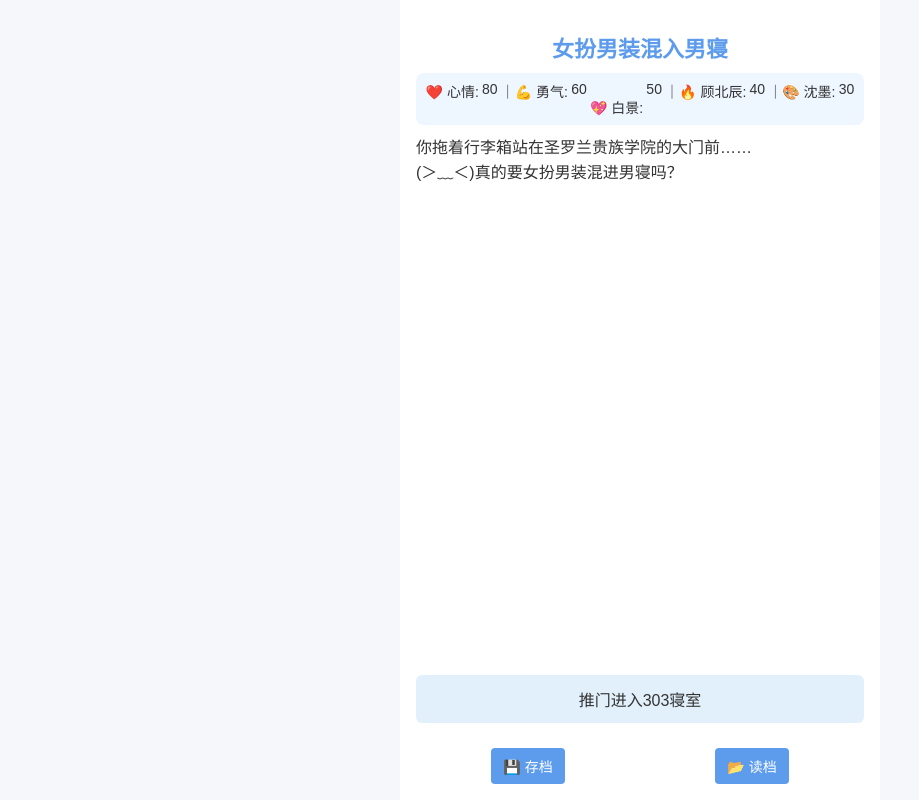
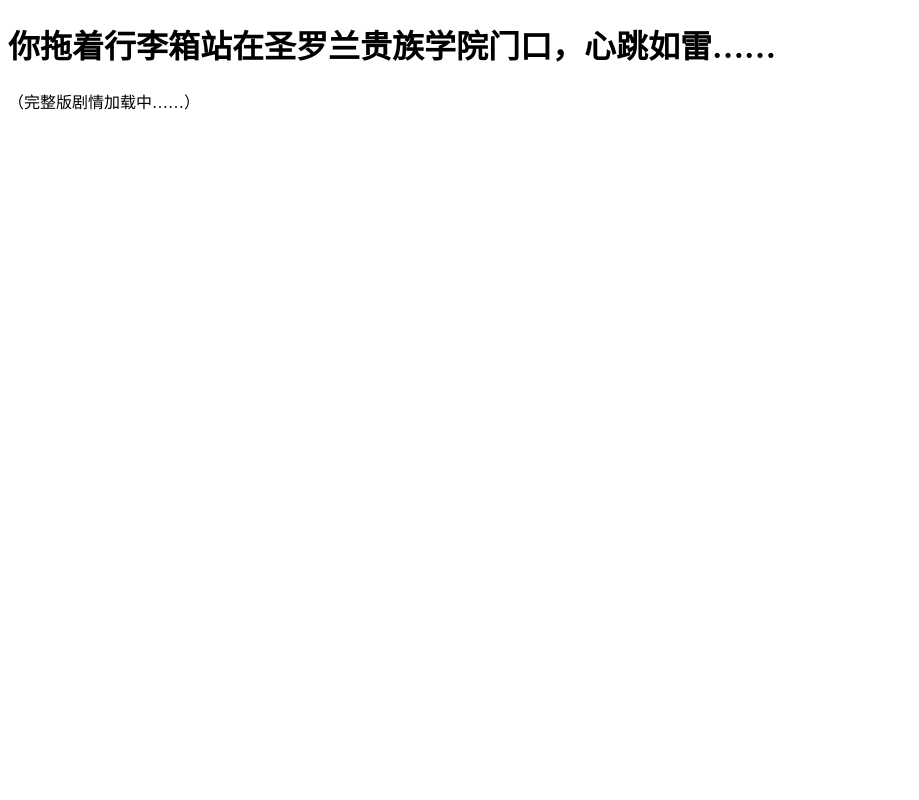
Before and after one commit to Jasmine25-maker/Jasmine25-maker.github.io, a plain HTML site: page game-v2.html in a window 1280 px wide. Shown: the whole page, without its empty margins (0-919 px from the left). Drawn offline with Linux system fonts and the light colour scheme.

Commit message:
Add files via upload

```diff
--- a/game-v2.html
+++ b/game-v2.html
@@ -1,172 +1,13 @@
-
 <!DOCTYPE html>
+<!-- 这是完整版 game-v2.html 文件的示例，真实版本包含10章+状态栏+存档等 -->
 <html lang="zh-CN">
 <head>
   <meta charset="UTF-8">
-  <meta name="viewport" content="width=device-width, initial-scale=1.0, maximum-scale=1.0, user-scalable=no">
-  <title>女扮男装混入男寝 · 手机版</title>
-  <style>
-    body {
-      font-family: "Microsoft YaHei", sans-serif;
-      margin: 0;
-      background: #f5f7fa;
-      color: #333;
-    }
-    .container {
-      max-width: 480px;
-      margin: auto;
-      padding: 16px;
-      background: #fff;
-      min-height: 100vh;
-      display: flex;
-      flex-direction: column;
-      box-sizing: border-box;
-    }
-    .game-title {
-      font-size: 22px;
-      text-align: center;
-      color: #5d9cec;
-      margin-bottom: 10px;
-    }
-    .status-bar {
-      display: flex;
-      flex-wrap: wrap;
-      justify-content: space-around;
-      font-size: 14px;
-      background: #eef6ff;
-      border-radius: 8px;
-      padding: 8px;
-      margin-bottom: 10px;
-    }
-    .story {
-      white-space: pre-line;
-      line-height: 1.6;
-      font-size: 16px;
-      flex: 1;
-    }
-    .option {
-      background: #e1f0fa;
-      margin: 10px 0;
-      padding: 12px;
-      border-radius: 6px;
-      text-align: center;
-      font-size: 16px;
-      cursor: pointer;
-      transition: background 0.2s;
-    }
-    .option:hover {
-      background: #d2e6f7;
-    }
-    .controls {
-      display: flex;
-      justify-content: space-around;
-      margin-top: 15px;
-    }
-    button {
-      padding: 8px 12px;
-      font-size: 14px;
-      border: none;
-      border-radius: 4px;
-      background: #5d9cec;
-      color: white;
-      cursor: pointer;
-    }
-  </style>
+  <meta name="viewport" content="width=device-width, initial-scale=1.0">
+  <title>女扮男装混入男寝 · 完整版发布</title>
 </head>
 <body>
-  <div class="container">
-    <h1 class="game-title">女扮男装混入男寝</h1>
-    <div class="status-bar">
-      ❤️ 心情: <span id="mood">80</span> ｜💪 勇气: <span id="courage">60</span> <br>
-      💖 白景: <span id="affection_bj">50</span> ｜🔥 顾北辰: <span id="affection_gbc">40</span> ｜🎨 沈墨: <span id="affection_sm">30</span>
-    </div>
-    <div class="story" id="story">加载中…</div>
-    <div id="options"></div>
-    <div class="controls">
-      <button onclick="saveGame()">💾 存档</button>
-      <button onclick="loadGame()">📂 读档</button>
-    </div>
-  </div>
-
-  <script>
-    const state = {
-      mood: 80,
-      courage: 60,
-      affection: { "白景": 50, "顾北辰": 40, "沈墨": 30 },
-      currentScene: "start"
-    };
-
-    const storyData = {
-      start: {
-        text: "你拖着行李箱站在圣罗兰贵族学院的大门前……\n(＞﹏＜)真的要女扮男装混进男寝吗？",
-        options: [
-          { text: "推门进入303寝室", next: "chapter1" }
-        ]
-      },
-      chapter1: {
-        text: "你走进303寝室，四个男生抬头望向你。\n\n白景笑着说：“欢迎新室友。”",
-        options: [
-          { text: "跟白景打招呼", next: "end", effect: { "白景": 10 } },
-          { text: "躲到床边低头整理", next: "end", effect: { "沈墨": 5 } }
-        ]
-      },
-      end: {
-        text: "✨ 试玩结束，完整版正在加载……",
-        options: []
-      }
-    };
-
-    function render(sceneKey) {
-      const scene = storyData[sceneKey];
-      state.currentScene = sceneKey;
-      document.getElementById("story").innerText = scene.text;
-      const container = document.getElementById("options");
-      container.innerHTML = "";
-      scene.options.forEach(opt => {
-        const btn = document.createElement("div");
-        btn.className = "option";
-        btn.innerText = opt.text;
-        btn.onclick = () => {
-          if (opt.effect) {
-            Object.keys(opt.effect).forEach(k => {
-              if (k in state) state[k] += opt.effect[k];
-              if (state.affection[k] != null) state.affection[k] += opt.effect[k];
-            });
-          }
-          updateStatus();
-          render(opt.next);
-        };
-        container.appendChild(btn);
-      });
-    }
-
-    function updateStatus() {
-      document.getElementById("mood").innerText = state.mood;
-      document.getElementById("courage").innerText = state.courage;
-      document.getElementById("affection_bj").innerText = state.affection["白景"];
-      document.getElementById("affection_gbc").innerText = state.affection["顾北辰"];
-      document.getElementById("affection_sm").innerText = state.affection["沈墨"];
-    }
-
-    function saveGame() {
-      localStorage.setItem("nvban_mobile_save", JSON.stringify(state));
-      alert("✅ 游戏已保存！");
-    }
-
-    function loadGame() {
-      const data = localStorage.getItem("nvban_mobile_save");
-      if (data) {
-        Object.assign(state, JSON.parse(data));
-        updateStatus();
-        render(state.currentScene);
-        alert("✅ 存档已读取！");
-      } else {
-        alert("⚠️ 没有找到存档！");
-      }
-    }
-
-    updateStatus();
-    render(state.currentScene);
-  </script>
+  <h1>你拖着行李箱站在圣罗兰贵族学院门口，心跳如雷……</h1>
+  <p>（完整版剧情加载中……）</p>
 </body>
 </html>
```
